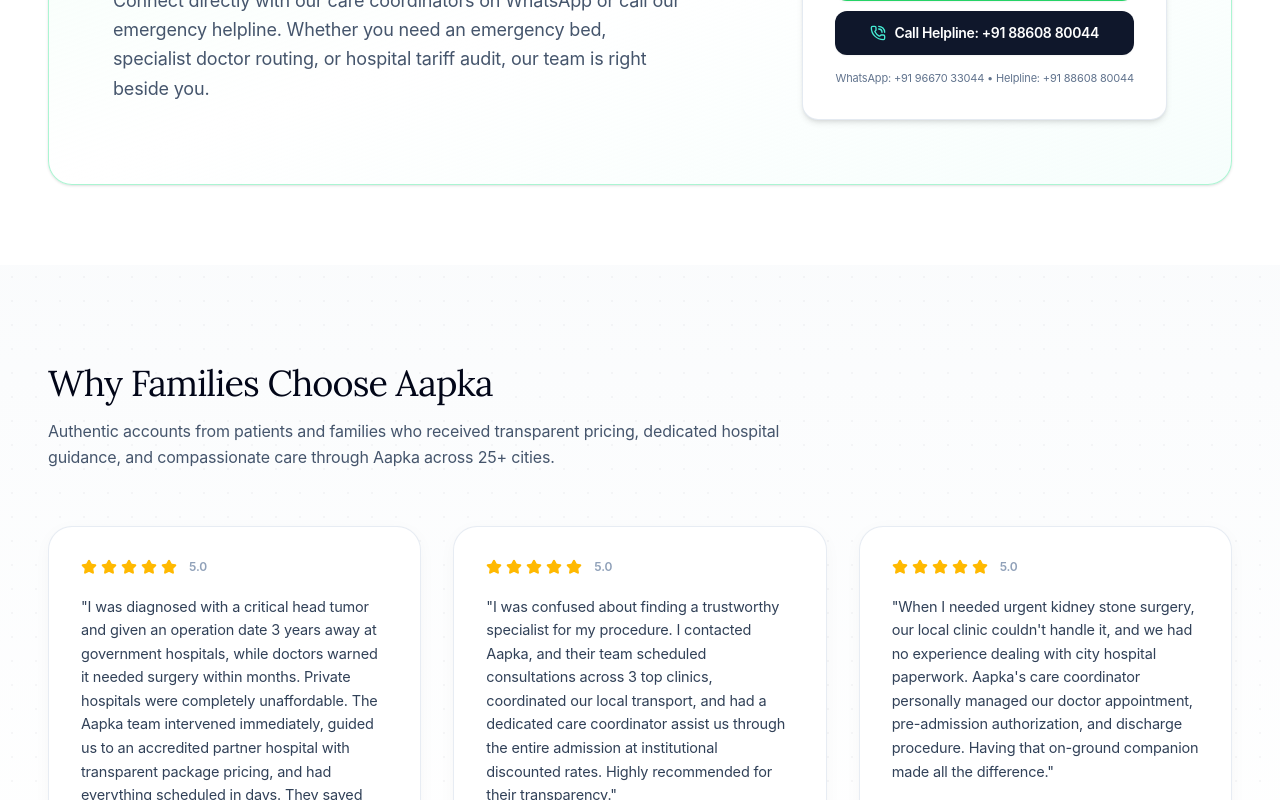
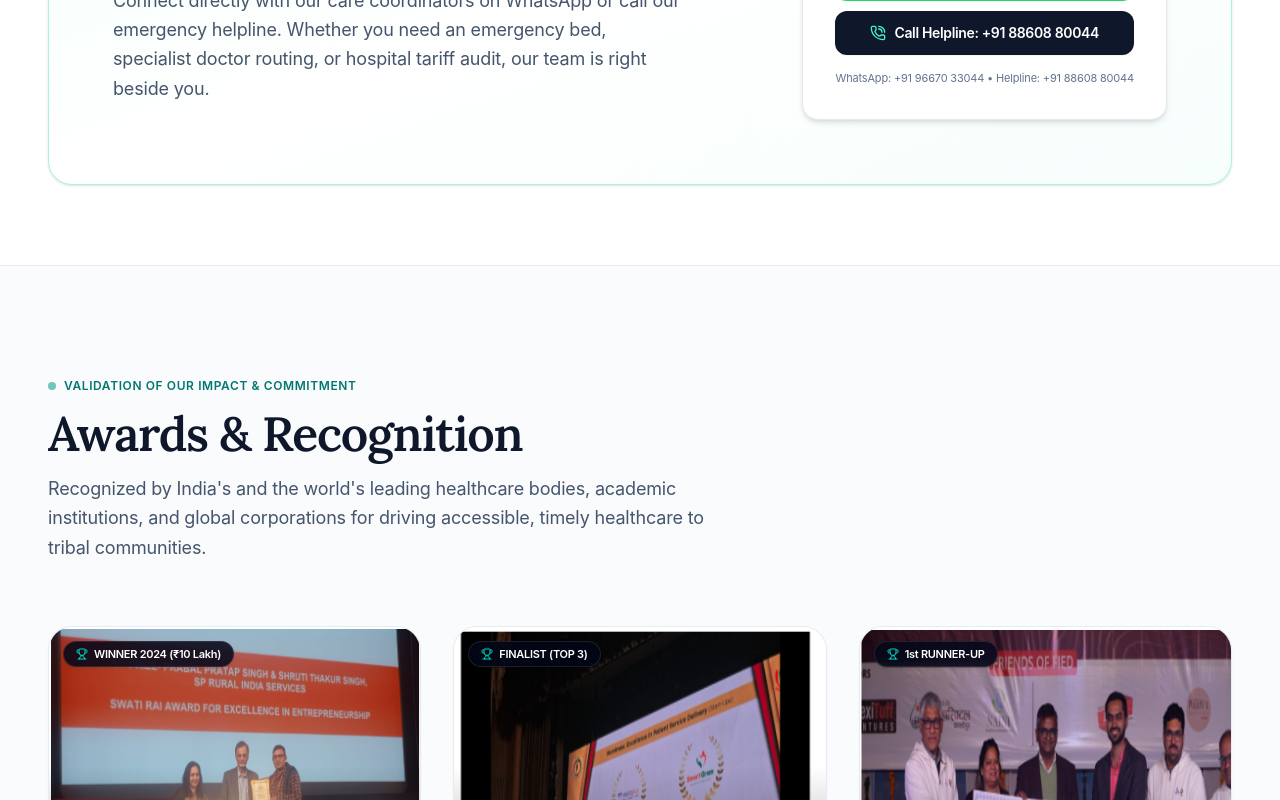
Before and after one commit to aapkatech/Aapka, a React (Vite) app: page / in a window 1280 px wide. Shown: the part 2988-3788 px from the top of the page. Built offline with nearby package versions, Linux system fonts and the light colour scheme; a web font is replaced by a local one.

Commit message:
refactor(home): remove testimonials from home page to keep landing flow focused

```diff
--- a/src/pages/HomePage.tsx
+++ b/src/pages/HomePage.tsx
@@ -3,7 +3,6 @@ import { Hero } from '../components/Hero';
 import { PatientSavings } from '../components/PatientSavings';
 import { WhyAapka } from '../components/WhyAapka';
 import { WhatsAppContactSection } from '../components/WhatsAppContactSection';
-import { PatientTestimonials } from '../components/PatientTestimonials';
 import { QuietProof } from '../components/QuietProof';
 import type { Language, Translations } from '../i18n/translations';
 
@@ -39,14 +38,7 @@ export const HomePage: React.FC<HomePageProps> = ({ onOpenBooking, lang = 'en',
       {/* 4. Direct WhatsApp Helpline & Support Section (9667033044) */}
       <WhatsAppContactSection />
 
-      {/* 5. Verified Patient Testimonials (Authentic Stories from Real Families) */}
-      <PatientTestimonials
-        lang={lang}
-        t={t?.testimonials}
-        onOpenBooking={onOpenBooking}
-      />
-
-      {/* 6. Awards & National Recognition (Ceremony photos & Light Modal) */}
+      {/* 5. Awards & National Recognition (Ceremony photos & Light Modal) */}
       <QuietProof t={t?.proof} />
     </div>
   );
```
